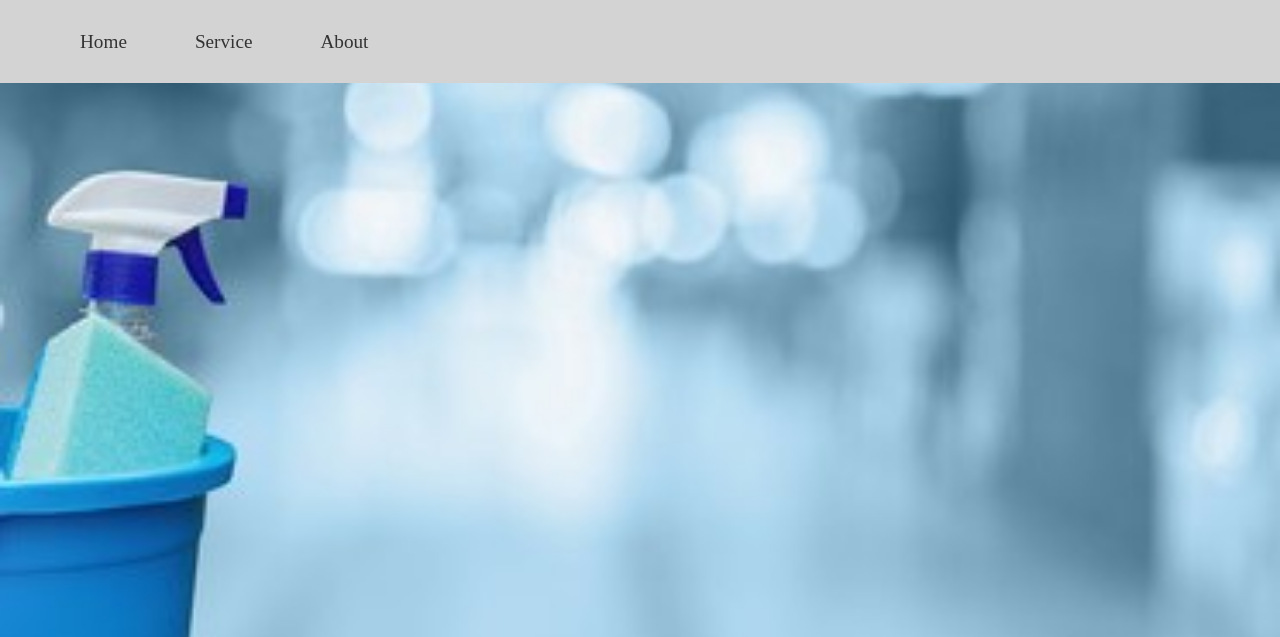
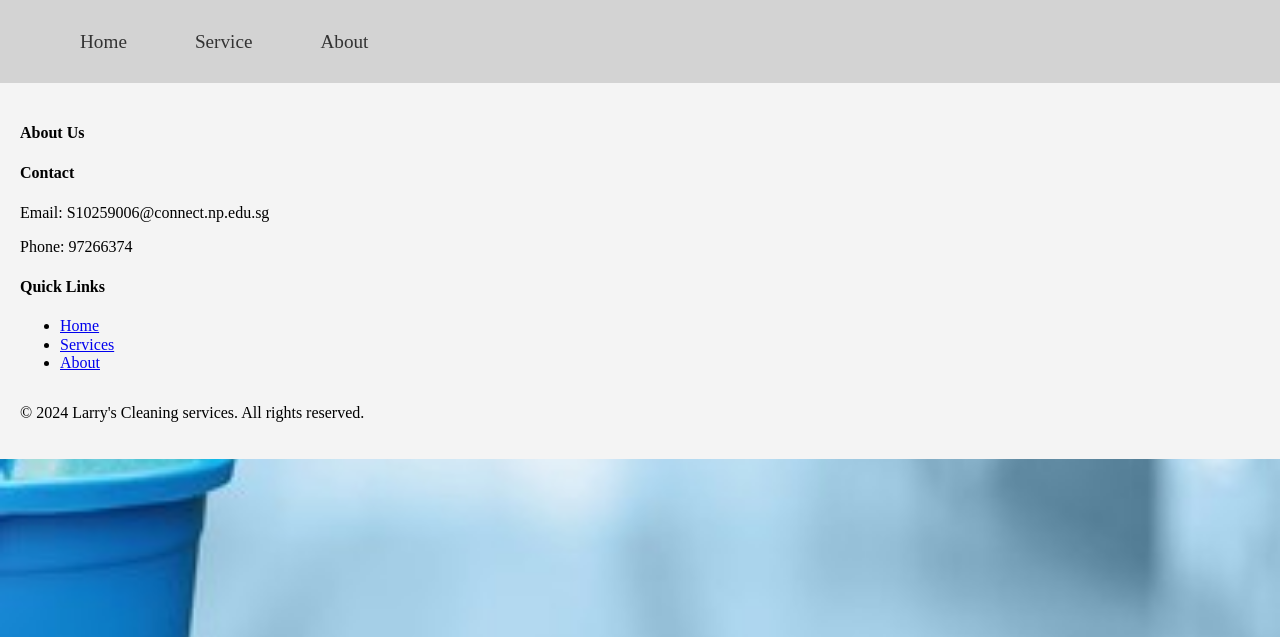
Before and after one commit to Larrychia/FED2024Assg1_P06_S10259006, a plain HTML site: page about.html in a window 1280 px wide. Shown: the part 163-800 px from the top of the page. Drawn offline with Linux system fonts and the light colour scheme.

Commit message:
Footer added

```diff
--- a/about.html
+++ b/about.html
@@ -26,6 +26,29 @@
                 </nav>
             </div>
         </header>
+        <footer>
+            <div class="footer-container">
+                <div class="footer-column">
+                    <h4>About Us</h4>
+                </div>
+                <div class="footer-column">
+                    <h4>Contact</h4>
+                    <p>Email: S10259006@connect.np.edu.sg</p>
+                    <p>Phone: 97266374</p>
+                </div>
+                <div class="footer-column">
+                    <h4>Quick Links</h4>
+                    <ul>
+                        <li><a href="index.html">Home</a></li>
+                        <li><a href="service.html">Services</a></li>
+                        <li><a href="about.html">About</a></li>
+                    </ul>
+                </div>
+            </div>
+            <div class="footer-bottom">
+                <p>&copy; 2024 Larry's Cleaning services. All rights reserved.</p>
+            </div>
+        </footer>
         <script src="script.js"></script>
     </body>
 </html>
--- a/style.css
+++ b/style.css
@@ -364,9 +364,10 @@
     }
     /* Responsive logo */
     .logo-container {
+      position: relative;
+       justify-content: left;
         display: flex;
         align-items: center;
-        justify-content: left;
         padding: 10px;
         background-color: #D3D3D3; /* Grey color */
         padding: 10px; /* Add some padding around the logo */
@@ -398,17 +399,22 @@
         padding-top: 5px;
         margin: 30px;
         font-weight: bold;
+        width: auto;
     }
 
     /* Navbar */
     .flex-container #navbar {
+        position: sticky;
+        top: 0;
+        left: 0;
         display: flex;
         justify-content: left;
         flex-direction: row;
         background-color: #D3D3D3;
-        width: 100%;
+        width: auto;
         height: 60px;
         padding: 8px;
+        z-index: 1000;
     }
     .flex-container #navbar li{
         display: inline-block;
@@ -462,6 +468,7 @@
 
         /* Navbar */
         .navbar a {
+          position: sticky;
             font-size: 1rem;
             margin: 0 0.5rem;
             padding: 0.25rem 0.75rem;
@@ -548,16 +555,27 @@
         }
     }
     /* footer */
-    .footer {
-        background-color: #D3D3D3;
-        color: #333;
-        text-align: center;
-        padding: 10px;
-        position: fixed;
-        left: 0;
-        bottom: 0;
-        width: 100%;
-    }
+    footer {
+      display: flex;
+      flex-direction: column;
+      background-color: #f4f4f4;
+      padding: 20px;
+  }
+
+  .footer-content {
+      display: flex;
+      justify-content: space-between;
+  }
+
+  @media (max-width: 768px) {
+      .footer-content {
+          flex-direction: column;
+      }
+
+      .footer-column {
+          margin-bottom: 20px;
+      }
+  }
     /* General content css */
     #content.flex-container {
       display: flex;
@@ -668,7 +686,8 @@
       .service-option {
         background-color: #f5f5f5;
         padding: 20px;
-        border-radius: 8px;
+        border-radius: 10px;
+        margin-bottom: 20px;
         box-shadow: 0 2px 4px rgba(0, 0, 0, 0.1);
       }
 
@@ -687,7 +706,7 @@
       .service-option ul li {
         display: flex;
         align-items: center;
-        margin-bottom: 12px;
+        margin-bottom: 20px;
       }
 
       .service-option ul li:before {
```
Also changed, not shown: index.html (+24 -1 lines), service.html (+23 -0 lines).
